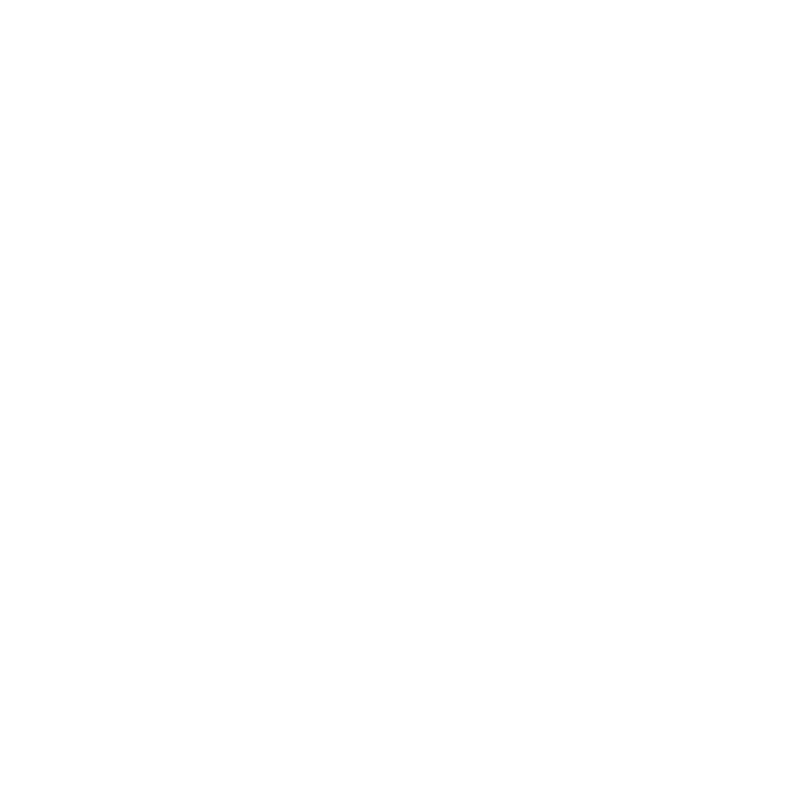
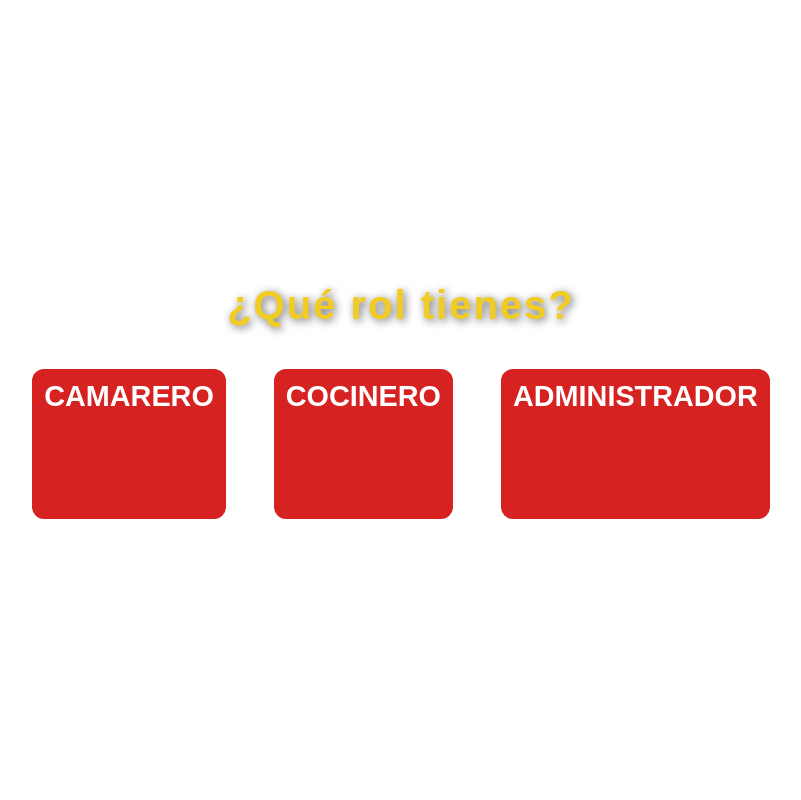
Before and after one commit to Javier-Jimenez1/ProyectoComeyCalla, a Django app: page /restaurante/gestionar/ in a window 1280 px wide. Before the commit the part shown is empty. Shown: the whole page, without its empty margins (239-1040 px from the left). Run offline with Django 5.2, Linux system fonts and the light colour scheme.

Commit message:
gestionar añadido correctamente sin errores el dani no hace na

```diff
--- a/static/css/gestionar.css
+++ b/static/css/gestionar.css
@@ -0,0 +1,60 @@
+body {
+  height: 100vh;
+  display: flex;
+  flex-direction: column;
+  justify-content: center;
+  align-items: center;
+  background-image: url("../img/fondo.jpg"); /* este lo puedes cambiar en la plantilla con un context variable si es remoto */
+  background-repeat: repeat;
+  background-position: center;
+  color: white;
+  font-family: "Arial", sans-serif;
+}
+
+h1 {
+  margin-bottom: 40px;
+  text-shadow: 2px 2px 8px rgba(0, 0, 0, 0.6);
+  font-size: 2.5rem;
+  font-weight: 700;
+  letter-spacing: 2px;
+  color: rgb(242, 204, 33);
+}
+
+.btn-wrapper {
+  width: 80vw;
+}
+
+.btn-custom {
+  font-size: 1.8rem;
+  height: 150px;
+  border-radius: 12px;
+  transition: transform 0.3s ease, box-shadow 0.3s ease, background-color 0.3s ease;
+  text-transform: uppercase;
+  font-weight: bold;
+}
+
+.btn-custom:hover {
+  transform: translateY(-5px);
+  box-shadow: 0 6px 12px rgba(0, 0, 0, 0.2);
+}
+
+.btn {
+  background-color: rgb(214, 34, 33);
+  border: none;
+}
+
+.btn:hover {
+  background-color: rgba(50, 50, 50);
+}
+
+.d-flex {
+  display: flex;
+}
+
+.gap-5 {
+  gap: 25px;
+}
+
+.btn-wrapper button {
+  flex: 1;
+}
--- a/templates/gestionar.html
+++ b/templates/gestionar.html
@@ -1,10 +1,23 @@
+{% load static %}
 <!DOCTYPE html>
-<html lang="en">
-<head>
-    <meta charset="UTF-8">
-    <title>Title</title>
-</head>
-<body>
+<html lang="es">
+  <head>
+    <meta charset="UTF-8" />
+    <meta name="viewport" content="width=device-width, initial-scale=1" />
+    <title>Página de Roles</title>
+    <link
+      href="https://cdn.jsdelivr.net/npm/bootstrap@5.3.3/dist/css/bootstrap.min.css"
+      rel="stylesheet"
+    />
+    <link rel="stylesheet" href="{% static 'css/gestionar.css' %}">
+  </head>
+  <body style="background-image: url('{{ background_url }}');">
+    <h1 class="text-center fw-bold">¿Qué rol tienes?</h1>
 
-</body>
+    <div class="btn-wrapper d-flex justify-content-center gap-5">
+      <a href="{#  #}" class="btn btn-primary btn-custom">Camarero</a>
+      <a href="{#  #}" class="btn btn-success btn-custom">Cocinero</a>
+      <a href="{#  #}" class="btn btn-danger btn-custom">Administrador</a>
+    </div>
+  </body>
 </html>
```
